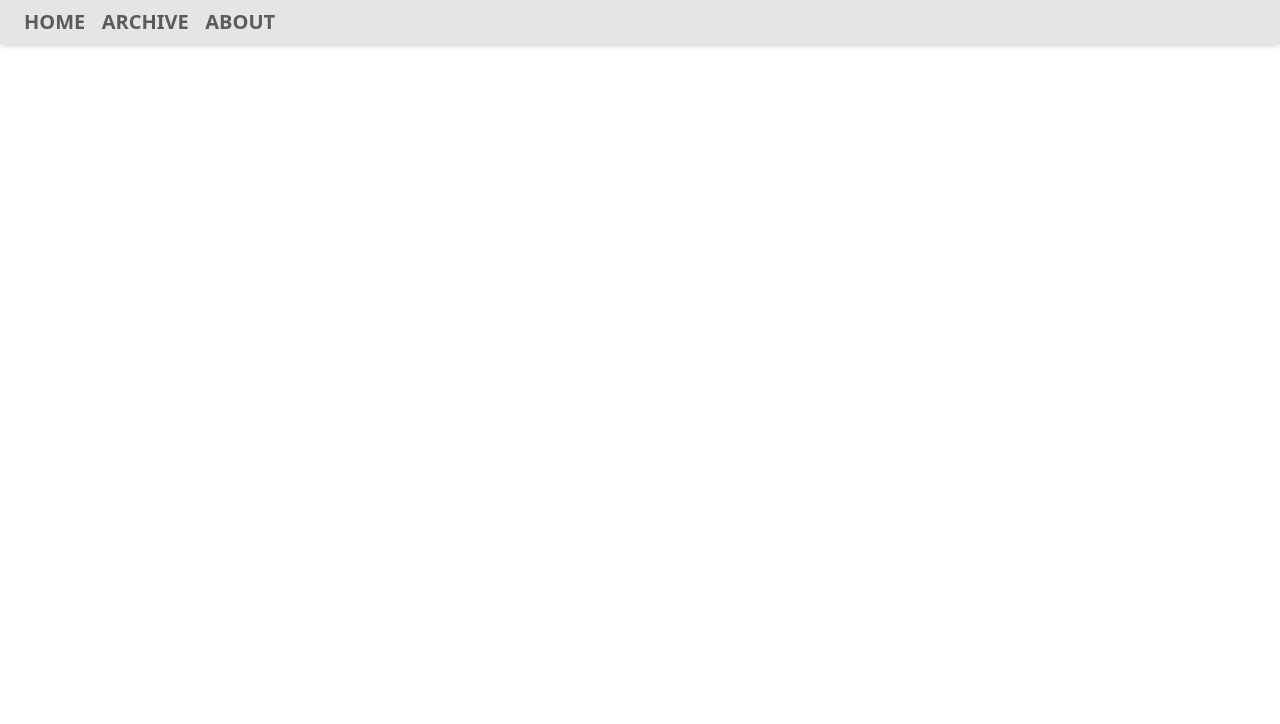
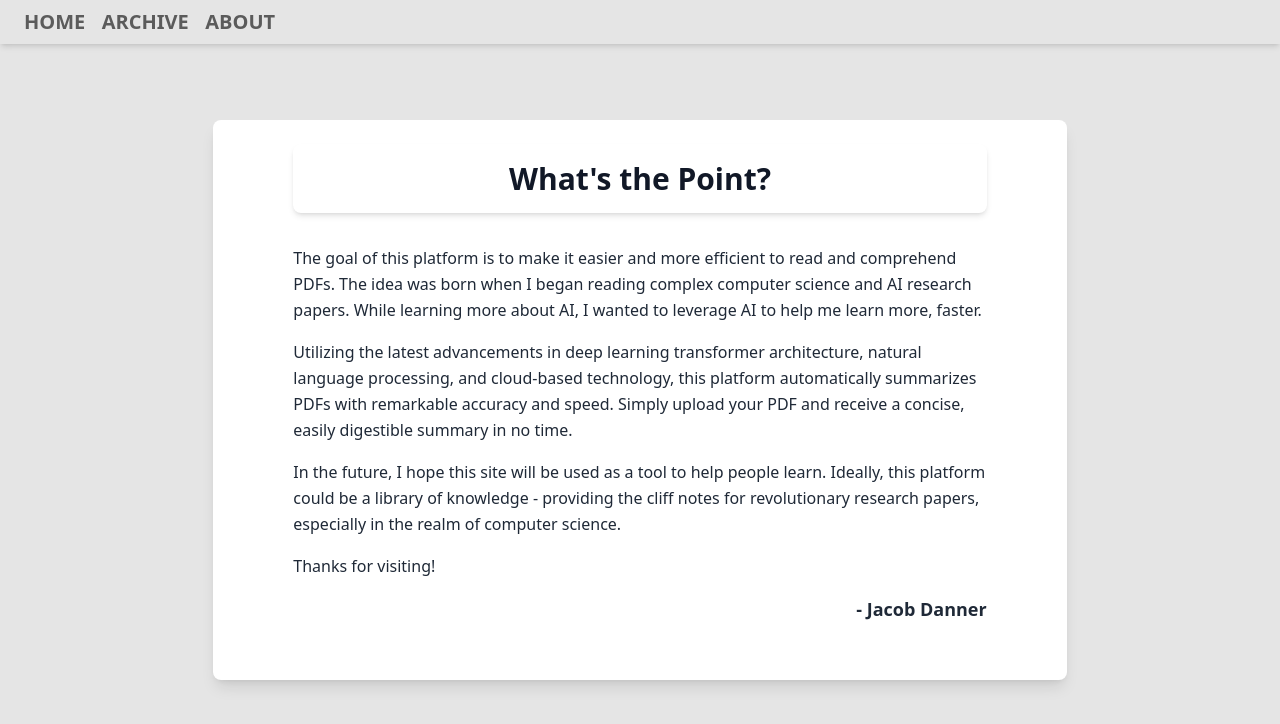
Before and after one commit to jacob-danner/summarizer, a React (Vite) app: page /about in a window 1280 px wide. Before the commit this address had no page. Shown: the top 724 px of the page. Built offline with nearby package versions, Linux system fonts and the light colour scheme; what tw-elements would draw is missing.

Commit message:
added and completed about page

```diff
--- /dev/null
+++ b/src/AboutPage.tsx
@@ -0,0 +1,22 @@
+export const AboutPage: React.FC = () => {
+    return (
+        <div id="about-page" className="bg-neutral-200 h-full flex justify-center items-center">
+            <div id="about-card" className="bg-white w-2/3 h-8/12 rounded-lg shadow-lg py-6 px-20 flex flex-col justify-between">
+                <h1 className="text-gray-900 text-3xl leading-tight font-bold py-4 text-center bg-white shadow-md mb-8 rounded-lg">What's the Point?</h1>
+                <p className="text-base font-light leading-relaxed mt-0 mb-4 text-gray-800">
+                    The goal of this platform is to make it easier and more efficient to read and comprehend PDFs. The idea was born when I began reading complex computer science and AI research papers. While learning more about AI, I wanted to leverage AI to help me learn more, faster.
+                </p>
+                <p className="text-base font-light leading-relaxed mt-0 mb-4 text-gray-800">
+                    Utilizing the latest advancements in deep learning transformer architecture, natural language processing, and cloud-based technology, this platform automatically summarizes PDFs with remarkable accuracy and speed. Simply upload your PDF and receive a concise, easily digestible summary in no time.
+                </p>
+                <p className="text-base font-light leading-relaxed mt-0 mb-4 text-gray-800">
+                    In the future, I hope this site will be used as a tool to help people learn. Ideally, this platform could be a library of knowledge - providing the cliff notes for revolutionary research papers, especially in the realm of computer science.
+                </p>
+                <p className="text-base font-light leading-relaxed mt-0 mb-4 text-gray-800">
+                    Thanks for visiting!
+                </p>
+                <p className="text-lg font-bold leading-relaxed mt-0 mb-8 text-gray-800 text-right">- Jacob Danner</p>
+            </div>
+        </div>
+    )
+}
--- a/src/App.tsx
+++ b/src/App.tsx
@@ -1,6 +1,7 @@
 import { BrowserRouter as Router, Routes, Route } from "react-router-dom"
 import { UploadPage } from "./Upload/UploadPage"
 import { LandingPage } from "./LandingPage"
+import { AboutPage } from "./AboutPage"
 import { Navbar } from "./Navbar"
 
 function App() {
@@ -10,6 +11,7 @@ function App() {
       <Routes>
         <Route path="/" element={<LandingPage />} />
         <Route path="/upload" element={<UploadPage />} />
+        <Route path="/about" element={<AboutPage />} />
       </Routes>
     </Router>
   )
--- a/src/Navbar.tsx
+++ b/src/Navbar.tsx
@@ -6,7 +6,7 @@ export const Navbar: React.FC = () => {
             <ul className="flex justify-between w-1/5">
                 <li> <Link to={"/"} className="text-xl opacity-60 font-semibold hover:opacity-100">HOME</Link> </li>
                 <li> <Link to={"/*"} className="text-xl opacity-60 font-semibold hover:opacity-100">ARCHIVE</Link> </li>
-                <li> <Link to={"/*"} className="text-xl opacity-60 font-semibold hover:opacity-100">ABOUT</Link> </li>
+                <li> <Link to={"/about"} className="text-xl opacity-60 font-semibold hover:opacity-100">ABOUT</Link> </li>
             </ul>
         </nav>
     )
```
